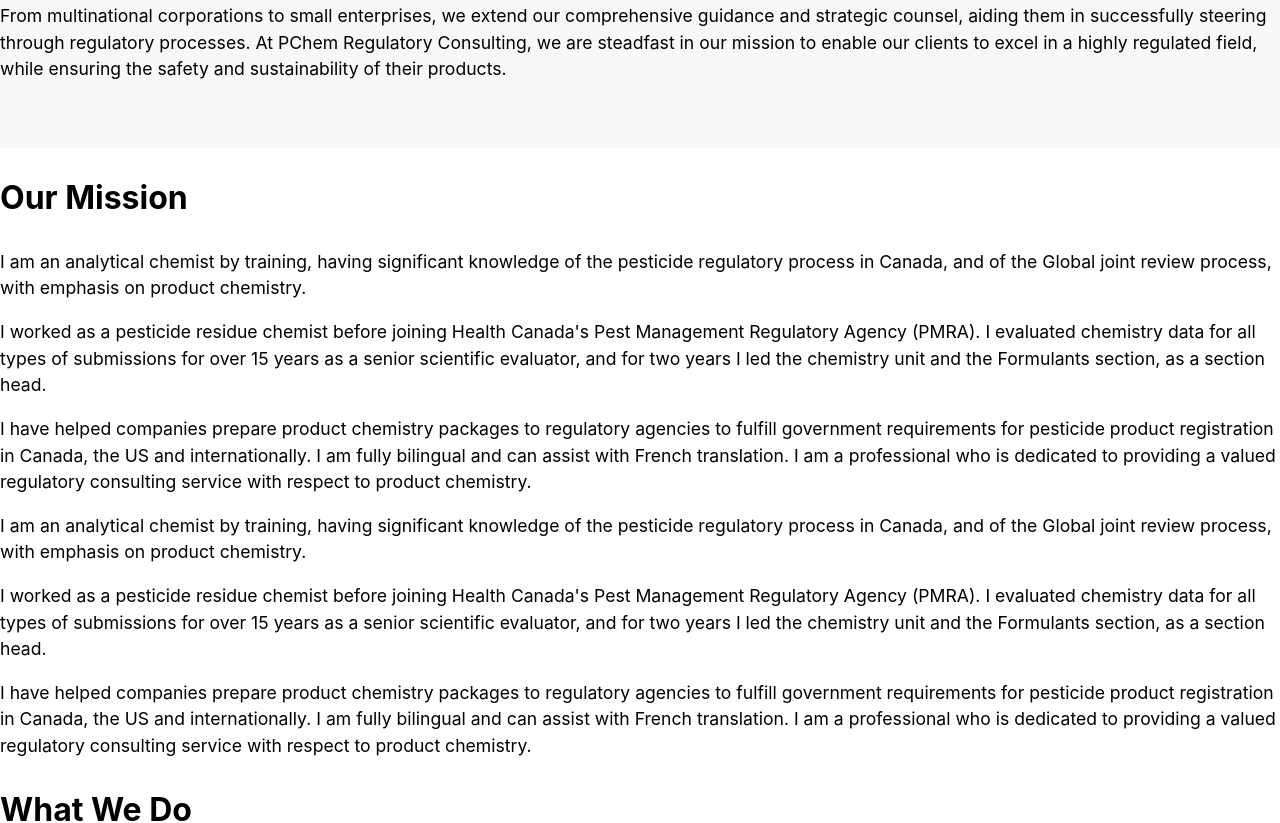
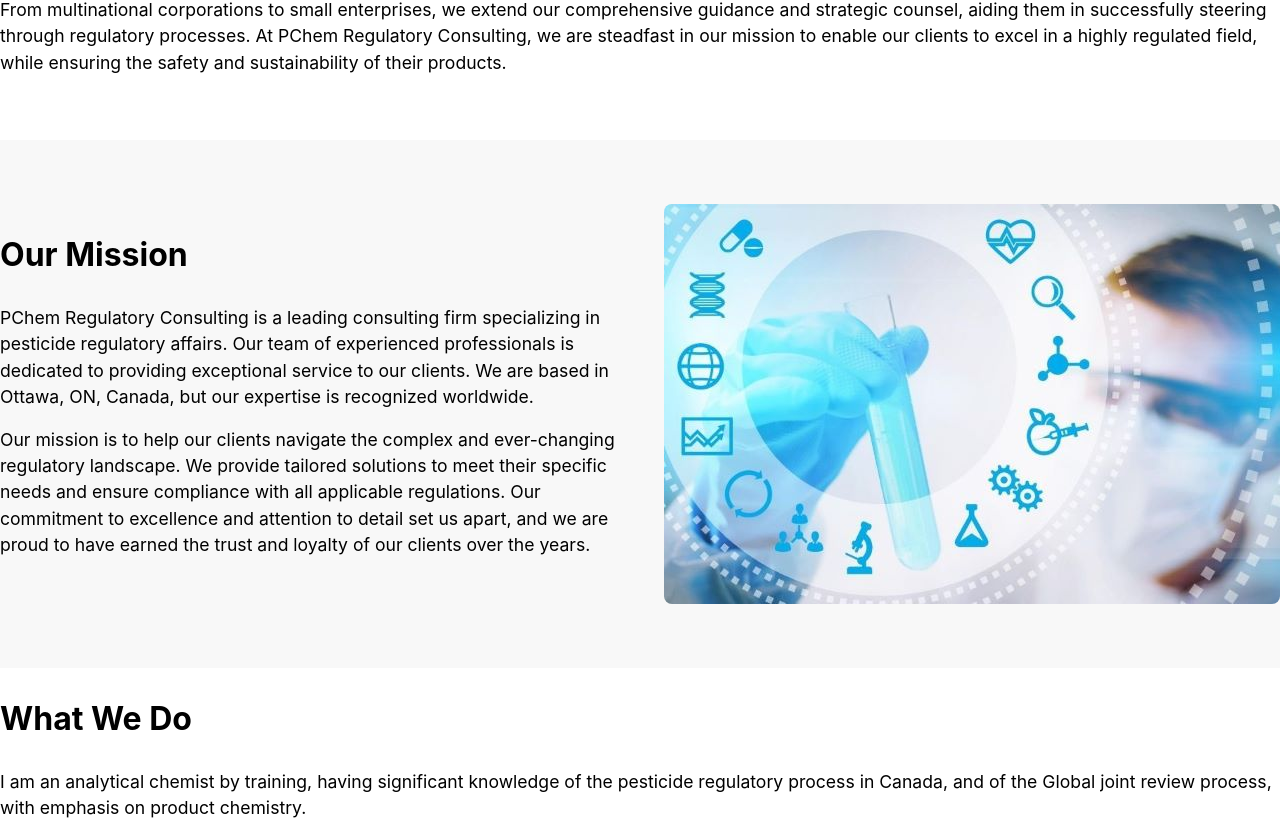
Before and after one commit to bernadette-boutinmuma/business-website-react, a React (Vite) app: page / in a window 1280 px wide. Shown: the part 1081-1904 px from the top of the page. Built offline with nearby package versions, Linux system fonts and the light colour scheme.

Commit message:
Finished our mission section

```diff
--- a/src/App.tsx
+++ b/src/App.tsx
@@ -1,6 +1,7 @@
 import "./App.css"
 import Banner from "./components/Banner"
 import OurJourney from "./components/OurJourney"
+import OurMission from "./components/OurMission"
 import Nav from "./components/nav/Nav"
 
 function App() {
@@ -9,38 +10,7 @@
       <Nav />
       <Banner />
       <OurJourney />
-
-      <h2 id="our-mission">Our Mission</h2>
-      <p>
-        I am an analytical chemist by training, having significant knowledge of the pesticide regulatory process in
-        Canada, and of the Global joint review process, with emphasis on product chemistry.{" "}
-      </p>
-      <p>
-        I worked as a pesticide residue chemist before joining Health Canada's Pest Management Regulatory Agency (PMRA).
-        I evaluated chemistry data for all types of submissions for over 15 years as a senior scientific evaluator, and
-        for two years I led the chemistry unit and the Formulants section, as a section head.
-      </p>
-      <p>
-        I have helped companies prepare product chemistry packages to regulatory agencies to fulfill government
-        requirements for pesticide product registration in Canada, the US and internationally. I am fully bilingual and
-        can assist with French translation. I am a professional who is dedicated to providing a valued regulatory
-        consulting service with respect to product chemistry.
-      </p>
-      <p>
-        I am an analytical chemist by training, having significant knowledge of the pesticide regulatory process in
-        Canada, and of the Global joint review process, with emphasis on product chemistry.{" "}
-      </p>
-      <p>
-        I worked as a pesticide residue chemist before joining Health Canada's Pest Management Regulatory Agency (PMRA).
-        I evaluated chemistry data for all types of submissions for over 15 years as a senior scientific evaluator, and
-        for two years I led the chemistry unit and the Formulants section, as a section head.
-      </p>
-      <p>
-        I have helped companies prepare product chemistry packages to regulatory agencies to fulfill government
-        requirements for pesticide product registration in Canada, the US and internationally. I am fully bilingual and
-        can assist with French translation. I am a professional who is dedicated to providing a valued regulatory
-        consulting service with respect to product chemistry.
-      </p>
+      <OurMission />
 
       <h2 id="what-we-do">What We Do</h2>
       <p>
--- a/src/components/OurJourney.tsx
+++ b/src/components/OurJourney.tsx
@@ -2,7 +2,7 @@
 
 const OurJourney = () => {
   return (
-    <Section id="our-journey" backgroundColor="#f8f8f8">
+    <Section id="our-journey">
       <img src="./images/bernadette.jpg" style={{ borderRadius: 8, float: "left", margin: "30px 32px 0 0" }} />
       <h2>PChem Consulting Inc.'s Journey: A Decade of Expertise in Pesticide Regulations and Compliance</h2>
       <p>
--- /dev/null
+++ b/src/components/OurMission.tsx
@@ -0,0 +1,31 @@
+import { COLORS } from "../constants/general"
+import Section from "./general/Section"
+
+const OurMission = () => {
+  return (
+    <Section id="our-mission" backgroundColor={COLORS.lightGrey}>
+      <div style={{ display: "flex", gap: 48, margin: "16px 0" }}>
+        <div style={{ flex: 1 }}>
+          <h2>Our Mission</h2>
+          <p>
+            PChem Regulatory Consulting is a leading consulting firm specializing in pesticide regulatory affairs. Our
+            team of experienced professionals is dedicated to providing exceptional service to our clients. We are based
+            in Ottawa, ON, Canada, but our expertise is recognized worldwide.
+          </p>
+          <p>
+            Our mission is to help our clients navigate the complex and ever-changing regulatory landscape. We provide
+            tailored solutions to meet their specific needs and ensure compliance with all applicable regulations. Our
+            commitment to excellence and attention to detail set us apart, and we are proud to have earned the trust and
+            loyalty of our clients over the years.
+          </p>
+        </div>
+        <div
+          className="imgCtn"
+          style={{ backgroundImage: "url('./images/our-mission.jpg')", flex: 1, height: 400 }}
+        ></div>
+      </div>
+    </Section>
+  )
+}
+
+export default OurMission
--- a/src/constants/general.ts
+++ b/src/constants/general.ts
@@ -1,3 +1,4 @@
 export const COLORS = {
   primary: "#268534",
+  lightGrey: "#f8f8f8",
 } as const
--- a/src/index.css
+++ b/src/index.css
@@ -35,4 +35,10 @@
 
 p {
   font-size: 1.1rem;
+  margin: 16px 0;
 }
+
+.imgCtn {
+  border-radius: 8px;
+  overflow: hidden;
+}
```
Also changed, not shown: public/images/our-mission.jpg (added).
